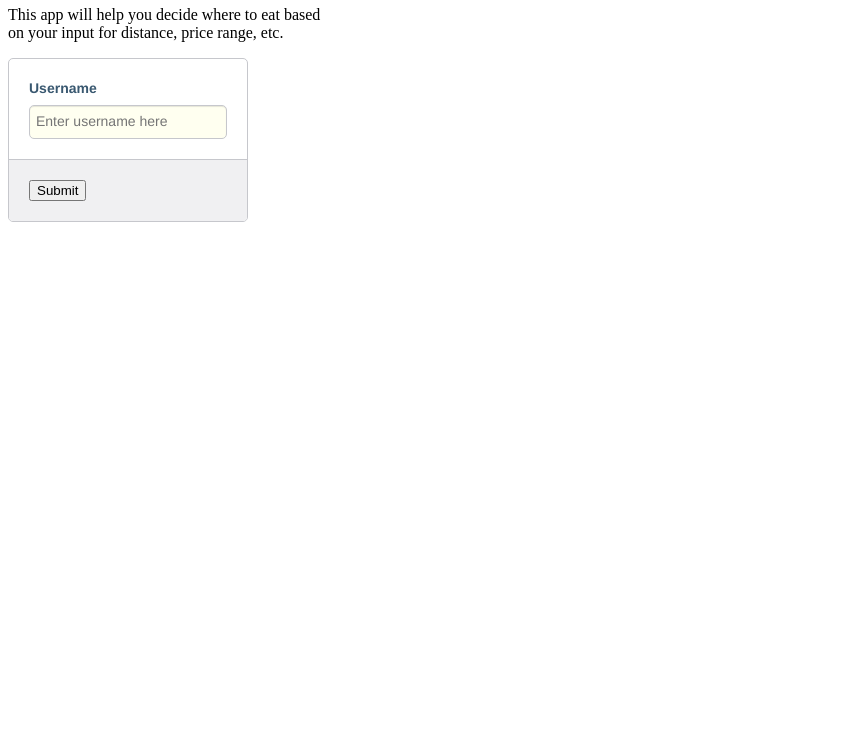
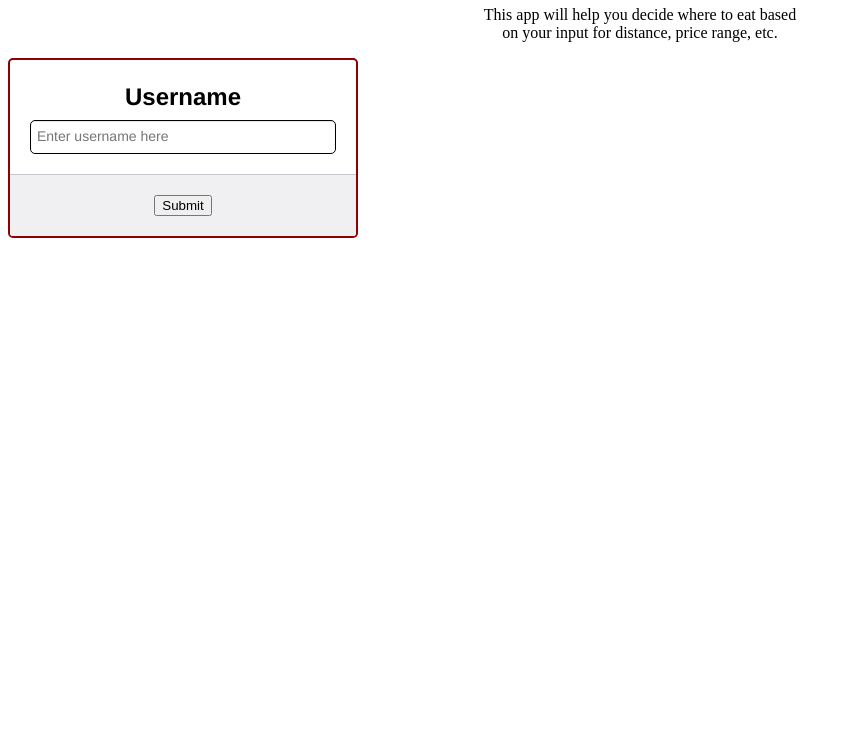
Before and after one commit to CMinusMinus/ChooseFood, a website: page public/views/login.html in a window 1280 px wide. Shown: the part 60-800 px from the top of the page, without its empty margins (0-863 px from the left). Drawn offline with Linux system fonts and the light colour scheme.

Commit message:
changing css

```diff
--- a/public/css/main.css
+++ b/public/css/main.css
@@ -3,12 +3,22 @@
 *:after {
    box-sizing: border-box;
 }
+
+h1 {
+  text-align: center;
+}
+
+p {
+  text-align: center;
+}
+
 form {
-  border: 1px solid #c6c7cc;
+  text-align: center;
+  border: 2px solid #8f0000;
   border-radius: 5px;
-  font: 14px/1.4 "Helvetica Neue", Helvetica, Arial, sans-serif;
+  font: 24px/1.4 "Helvetica Neue", Helvetica, Arial, sans-serif;
   overflow: hidden;
-  width: 240px;
+  width: 350px;
 }
 fieldset {
   border: 0;
@@ -24,14 +34,14 @@ input {
   padding: 20px 20px 0 20px;
 }
 .account-info label {
-  color: #395870;
+  color: #000;
   display: block;
   font-weight: bold;
   margin-bottom: 20px;
 }
 .account-info input {
-  background: #fffff0;
-  border: 1px solid #c6c7cc;
+  background: #fff;
+  border: 1px solid #000;
    box-shadow: inset 0 1px 1px rgba(0, 0, 0, .1);
   color: #636466;
   padding: 6px;
@@ -58,3 +68,8 @@ input {
   float: left;
   margin: 10px 0 0 20px;
 }
+
+
+.center {
+    margin: auto;
+}
```
Also changed, not shown: public/views/home.html (+2 -1 lines).
